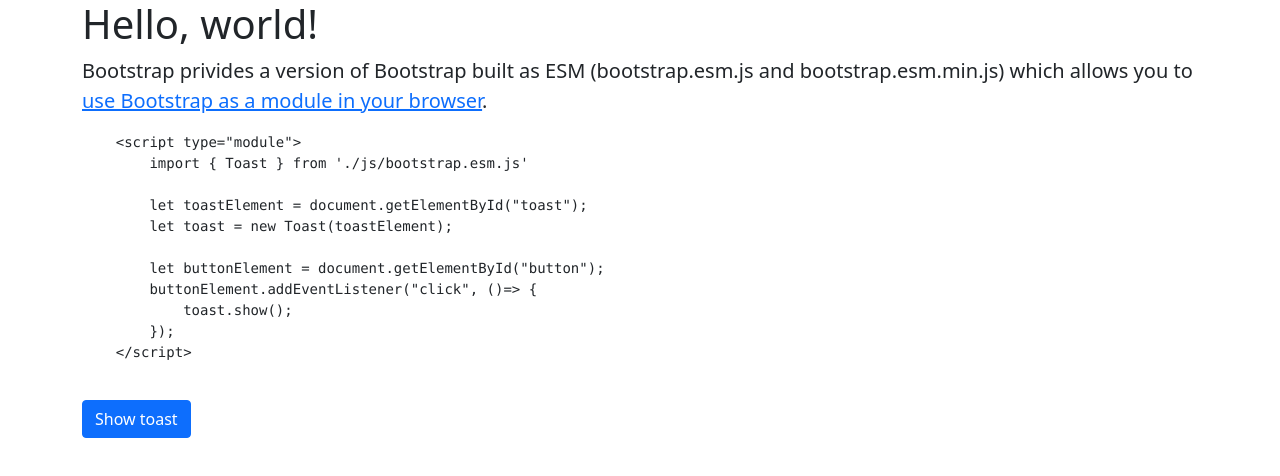
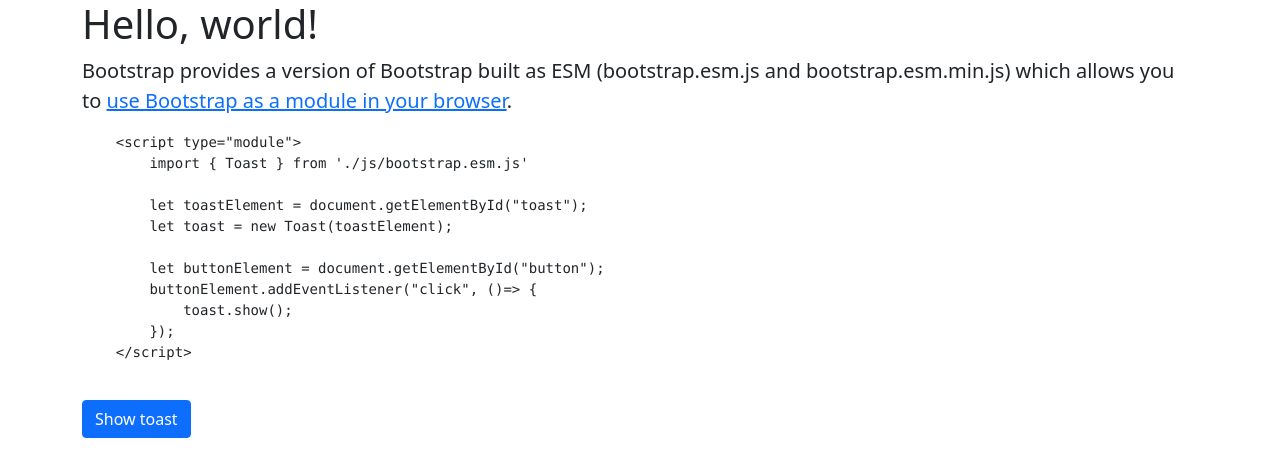
Before and after one commit to qsites/bootstrap-v5, a plain HTML site: page bootstrap-v5.0.0-alpha2-esm-test/index.html in a window 1280 px wide. Drawn offline with Linux system fonts and the light colour scheme.

Commit message:
Fix typo

```diff
--- a/bootstrap-v5.0.0-alpha2-esm-test/index.html
+++ b/bootstrap-v5.0.0-alpha2-esm-test/index.html
@@ -11,7 +11,7 @@
     <main class="flex-shrink-0">
         <div class="container">
             <h1>Hello, world!</h1>
-            <p class="lead">Bootstrap privides a version of Bootstrap built as ESM (bootstrap.esm.js and
+            <p class="lead">Bootstrap provides a version of Bootstrap built as ESM (bootstrap.esm.js and
                 bootstrap.esm.min.js) which allows you to
                 <a href="https://v5.getbootstrap.com/docs/5.0/getting-started/javascript/#using-bootstrap-as-a-module">use
                     Bootstrap as a module in your browser</a>.</p>
```
